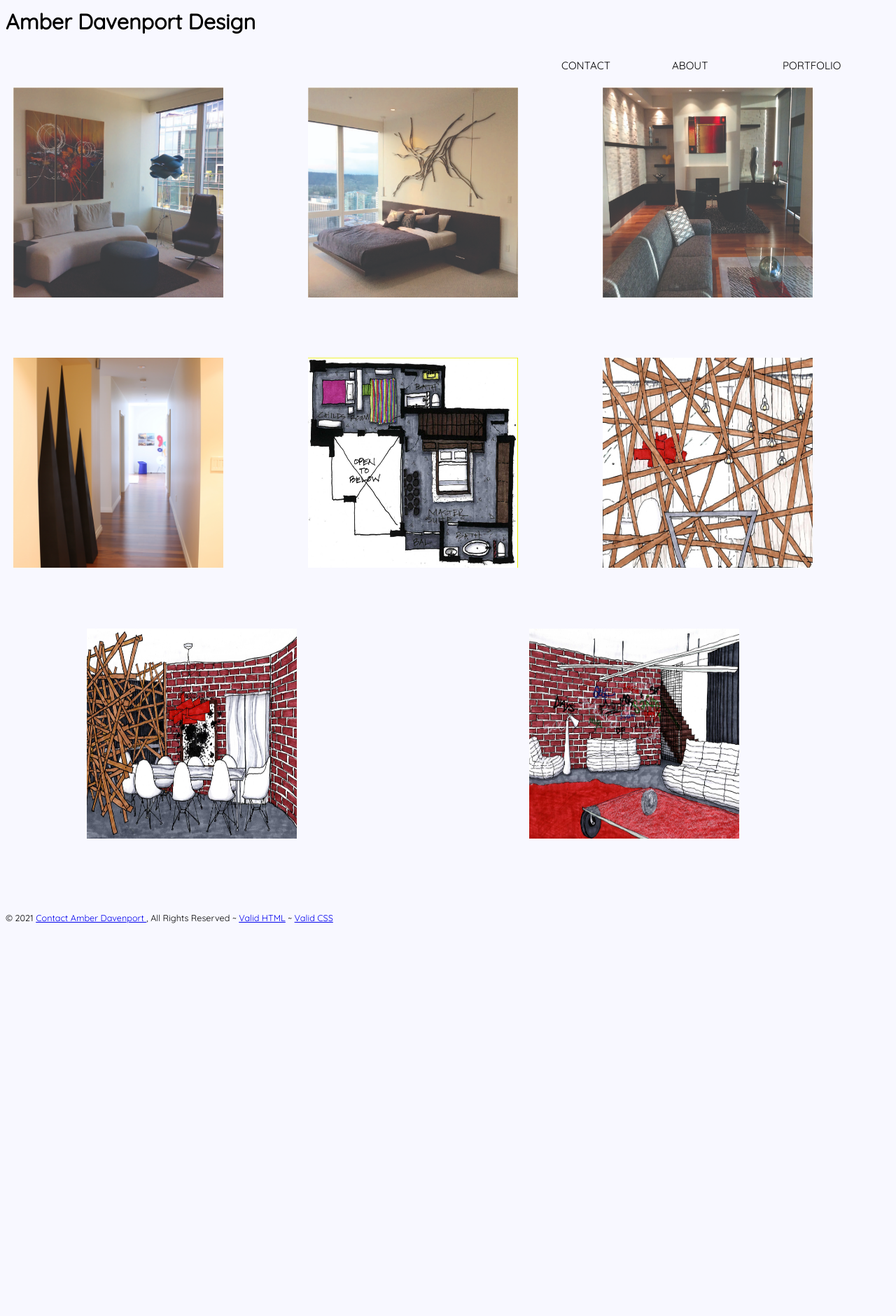
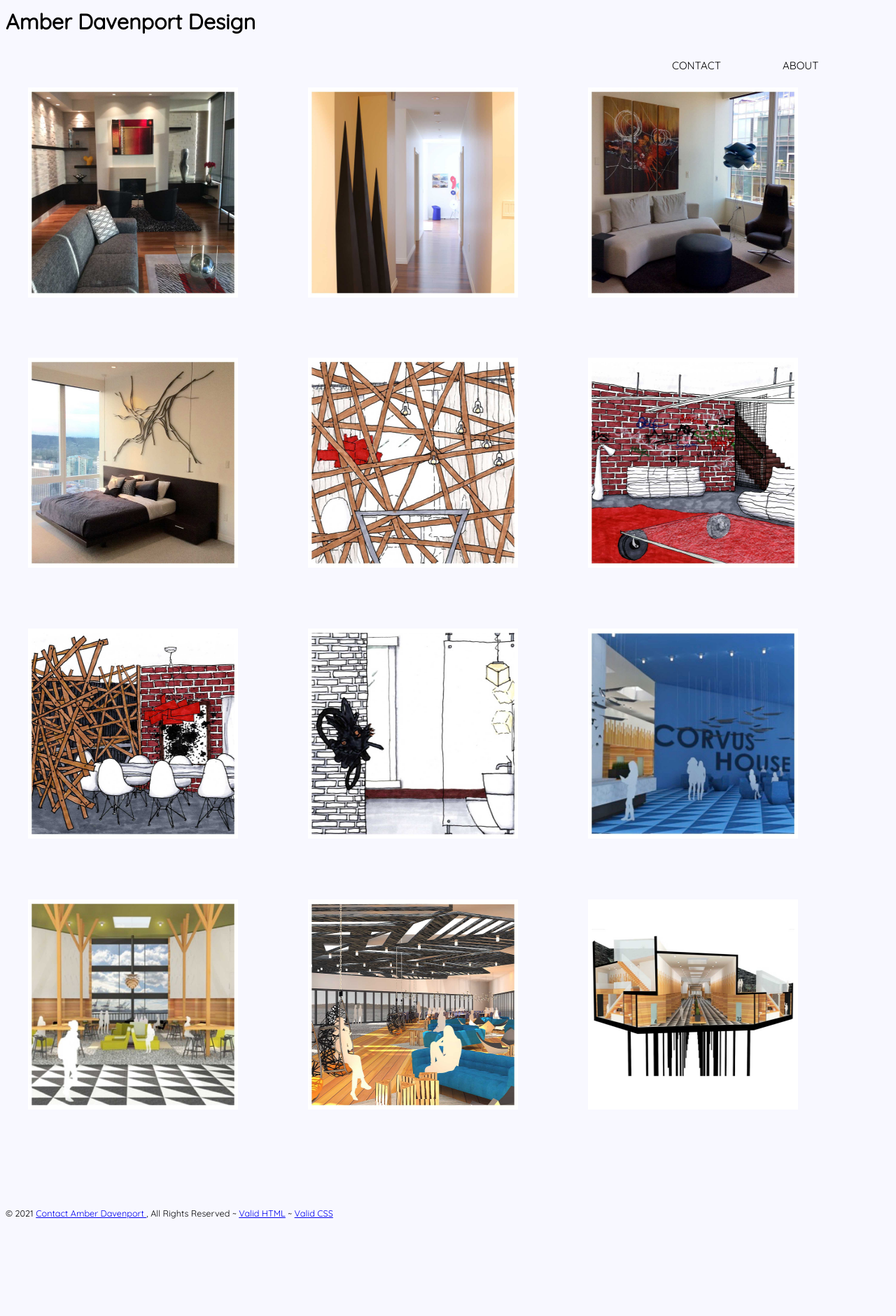
Before and after one commit to keithsalo/it161-winter-2021, a PHP site: page / in a window 1280 px wide. Shown: the whole page at 70% size. Before the commit the page ends 1319 px from the top, so only its background shows below. Run offline with PHP 8.4, Linux system fonts and the light colour scheme; some libraries are stand-ins or nearby versions.

Commit message:
KS - FP
FP submission

```diff
--- /dev/null
+++ b/fp/about.html
@@ -0,0 +1,55 @@
+<!DOCTYPE html>
+<html lang="en">
+ <head>
+  <title>About Amber</title>
+  <meta name="robots" content="noindex,nofollow" />
+  <meta name="viewport" content="width=device-width" />
+  <meta charset="utf-8" />
+
+
+  <link rel="stylesheet" href="css/final.css" />
+  <link rel="stylesheet" href="contact.php" />
+  <link rel="stylesheet" href="index.html" />
+
+
+        <!-- jQuery -->
+      <script src="http://code.jquery.com/jquery-latest.min.js" type="text/javascript"></script>
+      <!-- MenuMaker Plugin -->
+     <script src="https://s3.amazonaws.com/menumaker/menumaker.min.js" type="text/javascript"></script>
+
+
+ </head>
+ <body>
+
+
+   <main>
+
+
+        <img src="images/aboutme.jpg" alt="Photo of Amber">
+
+
+
+
+
+        <h2 class="subheader">About Amber</h2>
+        <p>Amber Davenport was born and raised in Seattle, WA. Her passion for interior design began at a young age and she attributes drawing much of her inspiration from the natural world to the beautiful surroundings in the Pacific Northwest. She has worked with a variety of residential clients and caters her services to each person’s specific needs.</p>
+        <p>Her first hands-on work experience began with visual merchandising in a retail setting. She attended Bellevue college and obtained an Associate in Arts Interior Studies degree. Upon completion of the program Amber offered design services at EcoHaus in Seattle where she became well versed in environmentally friendly building methods and materials. She later worked as a store manager / designer at Kasala Furniture which familiarized her with high end and custom furniture, lighting, and area rugs.</p>
+        <p>Amber returned to Bellevue college and received her Bachelor of Applied Arts in Interior Design. Eventually she became the furniture and accessories buyer at Kasala Furniture. This has allowed her to stay currently with industry trends and products. She continues to work with residential design clients</p>
+
+        </section>
+
+
+
+
+
+
+
+     <footer>
+         <p><small>&copy; 2021 <a href="contact.php">Contact Amber Davenport </a>, All Rights Reserved ~  <a href="http://validator.w3.org/check/referer" target="_blank">Valid HTML</a> ~ <a href="http://jigsaw.w3.org/css-validator/check?uri=referer" target="_blank">Valid CSS</a></small></p>
+    </footer>
+  </main>
+
+
+
+ </body>
+</html>
--- a/fp/css/final.css
+++ b/fp/css/final.css
@@ -24,6 +24,16 @@ header {
     height: 75px;
 }
 
+footer {
+    clear: both;
+    position: relative;
+    height: 150px;
+    margin-top: 50px;
+
+
+}
+
+
 
 
 
@@ -34,8 +44,10 @@ header {
     display: flex;
     width: 100%;
     flex-direction: row;
-    justify-content: space-around;
+    justify-content: center;
     flex-wrap: wrap;
+    align-items: center;
+
 
 }
 
@@ -60,12 +72,11 @@ header {
 
 }
 
-
-
-
 /* MOBILE STYLES */
 
 @media all and (max-width:600px) {
+
+
 
     main {
         width: 100%;
@@ -76,7 +87,7 @@ header {
         width: 100%;
 }
 
-    aside {
+    .container {
         float: none;
         width: 100%;
     }
--- a/fp/index.html
+++ b/fp/index.html
@@ -9,6 +9,8 @@
 
   <link rel="stylesheet" href="css/final.css" />
   <link rel="stylesheet" href="contact.php" />
+  <link rel="stylesheet" href="about.html" />
+
 
         <!-- jQuery -->
       <script src="http://code.jquery.com/jquery-latest.min.js" type="text/javascript"></script>
@@ -30,8 +32,7 @@
 
                     <div class="container">
                 <ul>
-                    <li><a href="#">PORTFOLIO</a></li>
-                    <li><a href="#">ABOUT</a></li>
+                    <li><a href=about.html>ABOUT</a></li>
                     <li><a href="contact.php">CONTACT</a></li>
                 </ul>
                     </div>
@@ -44,23 +45,30 @@
 
 
                 <div class="container">
-  <div class="flex-item"><a href="ADD LINK"><img src="images/master_bed_lounge.jpg" alt="master_bed_lounge" width="300" height="300">
+  <div class="flex-item"></a><img src="images/landingpad_livingroom.jpg" alt="living room" width="300" height="300">
 </a></div>
-  <div class="flex-item"><a href="ADD LINK"><img src="images/bedroom.jpg" alt="bedroom" width="300" height="300">
+  <div class="flex-item"><img src="images/hallway.jpg" alt="hallway" width="300" height="300">
 </a></div>
-  <div class="flex-item"><a href="ADD LINK"><img src="images/landing_pad.jpg" alt="landing pad"  width="300" height="300">
+  <div class="flex-item"><img src="images/bedroom_lounge.jpg" alt="lounge area"  width="300" height="300">
 </a></div>
-  <div class="flex-item"><a href="ADD LINK"><img src="images/steel_pyramids.jpg" alt="steel pyramids" width="300" height="300">
+  <div class="flex-item"><img src="images/sculpture_bedroom.jpg" alt="bedroom with sculputre" width="300" height="300">
 </a></div>
-  <div class="flex-item"><a href="ADD LINK"><img src="images/floorplan.jpg" alt="coming soon" width="300" height="300">
+  <div class="flex-item"><img src="images/anarchy_entryway.jpg" alt="entryway" width="300" height="300">
 </a></div>
-  <div class="flex-item"><a href="ADD LINK"><img src="images/entry.jpg" alt="coming soon" width="300" height="300">
+  <div class="flex-item"><img src="images/anarchy_living_room.jpg" alt="anarchy living room" width="300" height="300">
 </a></div>
-  <div class="flex-item"><a href="ADD LINK"><img src="images/dining_room.jpg" alt="coming soon" width="300" height="300">
+  <div class="flex-item"><img src="images/anarchy_dinningroom.jpg" alt="anarchy dinning room" width="300" height="300">
 </a></div>
-  <div class="flex-item"><a href="ADD LINK"><img src="images/basement.jpg" alt="coming soon" width="300" height="300">
+  <div class="flex-item"><img src="images/anarchy_bathroom.jpg" alt="anarchy basement" width="300" height="300">
 </a></div>
-
+<div class="flex-item"><img src="images/corvus_lobby.jpg" alt="entryway" width="300" height="300">
+</a></div>
+  <div class="flex-item"><img src="images/corvus_library.jpg" alt="anarchy living room" width="300" height="300">
+</a></div>
+  <div class="flex-item"><img src="images/corvus_gathering_space.jpg" alt="anarchy dinning room" width="300" height="300">
+</a></div>
+  <div class="flex-item"><img src="images/corvus_hallway.jpg" alt="anarchy basement" width="300" height="300">
+</a></div>
 
 
 
```
Also changed, not shown: fp/images/aboutme.jpg (added), fp/images/anarchy_bathroom.jpg (added), fp/images/anarchy_dinningroom.jpg (added), fp/images/anarchy_entryway.jpg (added), fp/images/anarchy_living_room.jpg (added), fp/images/bedroom_lounge.jpg (added), fp/images/corvus_gathering_space.jpg (added), fp/images/corvus_hallway.jpg (added), fp/images/corvus_library.jpg (added), fp/images/corvus_lobby.jpg (added), fp/images/hallway.jpg (added), fp/images/landingpad_livingroom.jpg (added), fp/images/sculpture_bedroom.jpg (added).
